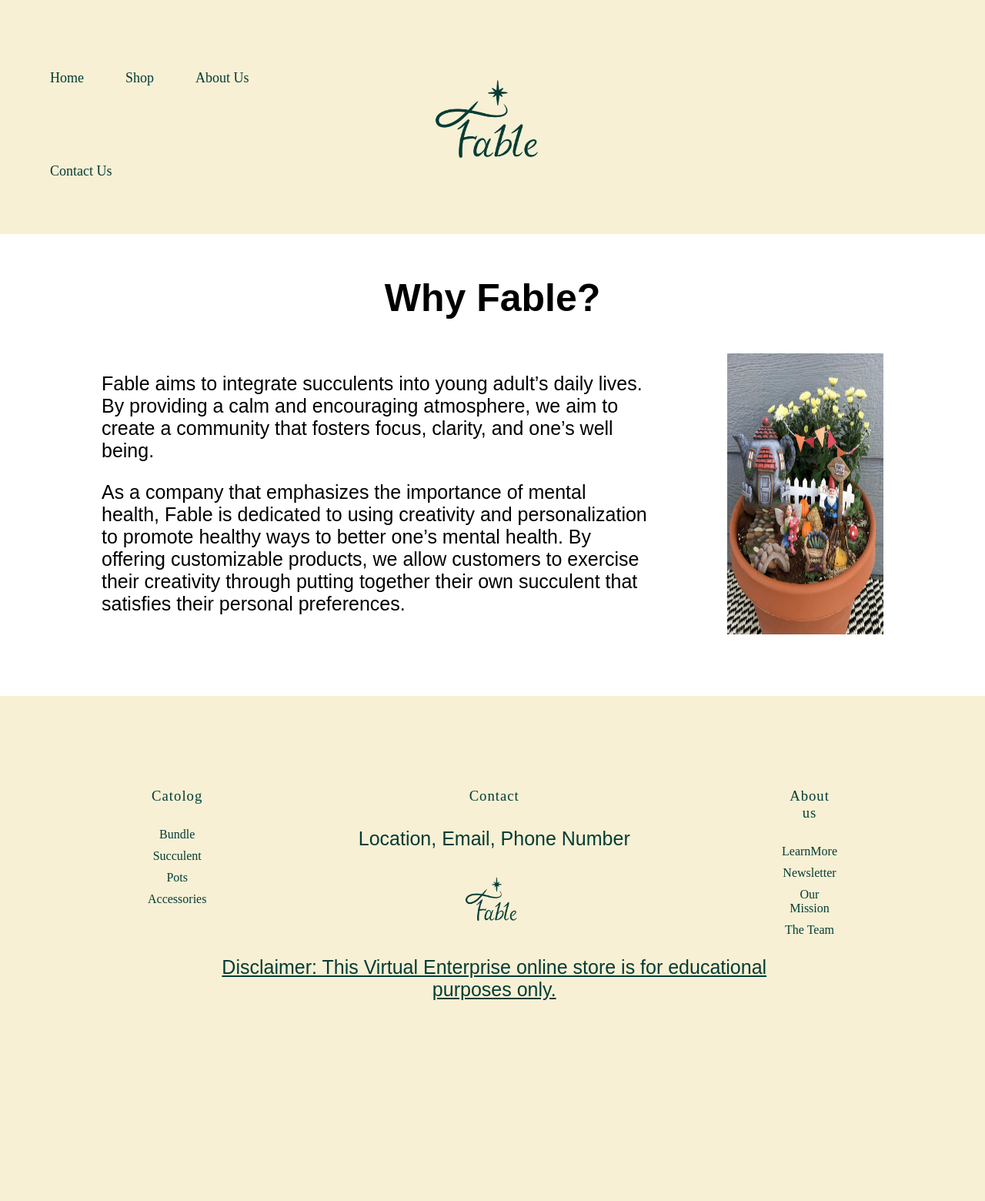
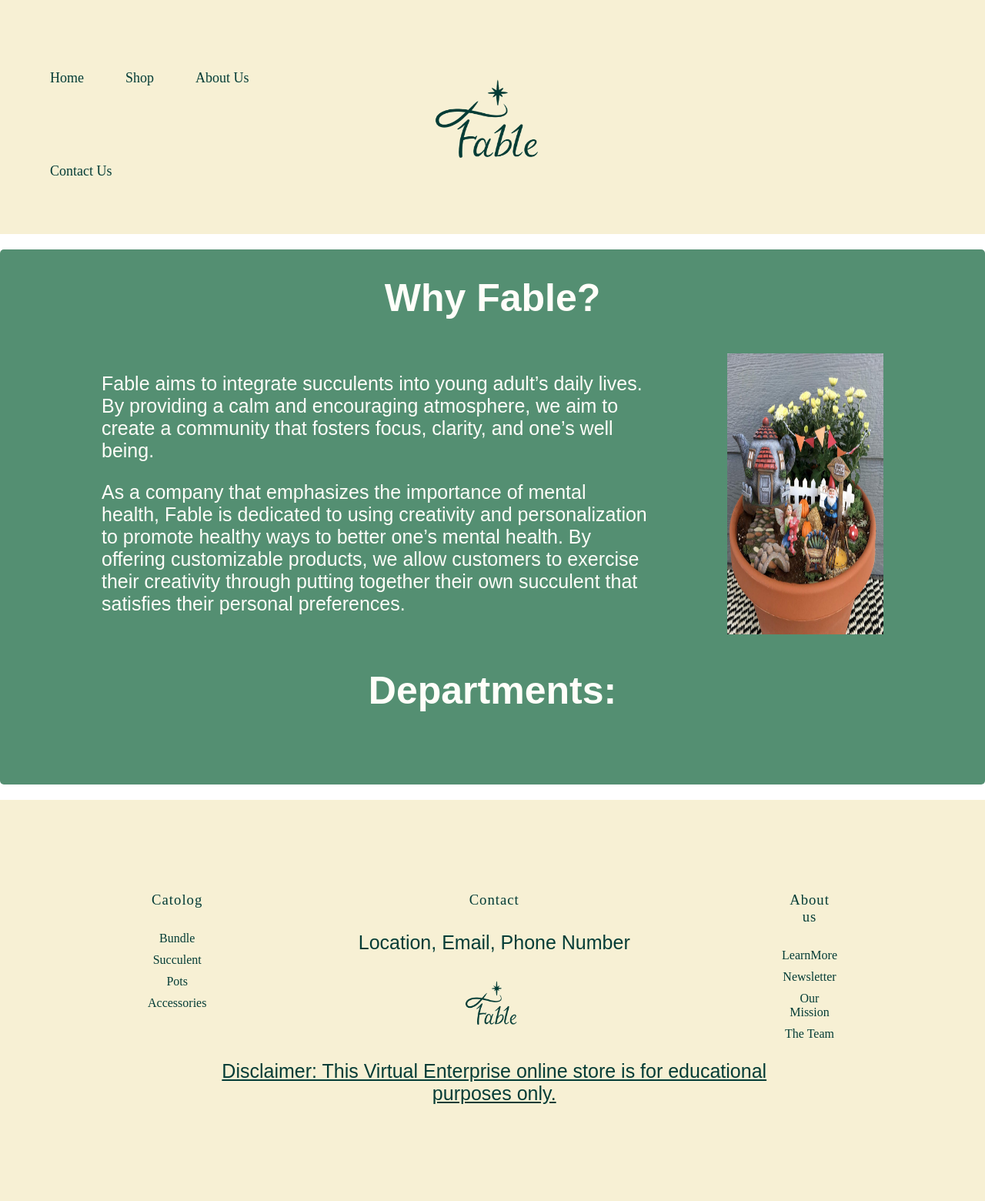
Before and after one commit to MidnightRx7/Fable, a PHP site: page /about_us.html in a window 1280 px wide. Shown: the whole page at 77% size. Before the commit the page ends 1299 px from the top, so only its background shows below. Run offline with PHP 8.4, Linux system fonts and the light colour scheme; some libraries are stand-ins or nearby versions; some web fonts are replaced.

Commit message:
about us changes

```diff
--- a/Fable/about_us.html
+++ b/Fable/about_us.html
@@ -59,6 +59,7 @@
                 </div>
                 <img src="Pictures/BundleL.png" style="width: 20%;">
             </div>
+            <div><h1>Departments:</h1></div>
         </div>
         <div class = "side">
 
--- a/Fable/style.css
+++ b/Fable/style.css
@@ -65,7 +65,6 @@ h1{
     font-size: 50px;
     font-style: normal;
     text-align: center;
-
 }
 h2{
     font-family: "ibarra-real-nova", sans-serif;
@@ -365,6 +364,9 @@ header ul .submenu li a{
     justify-content: space-between;
     align-items: flex-start;
     flex-grow: 1;
+    background-color: #548F72;
+    /* "background-color: #548F72 text-decoration-color: #FFFEF9" */
+    -webkit-text-fill-color: #FFFEF9;
 }
 .container {
     display: grid;
```
